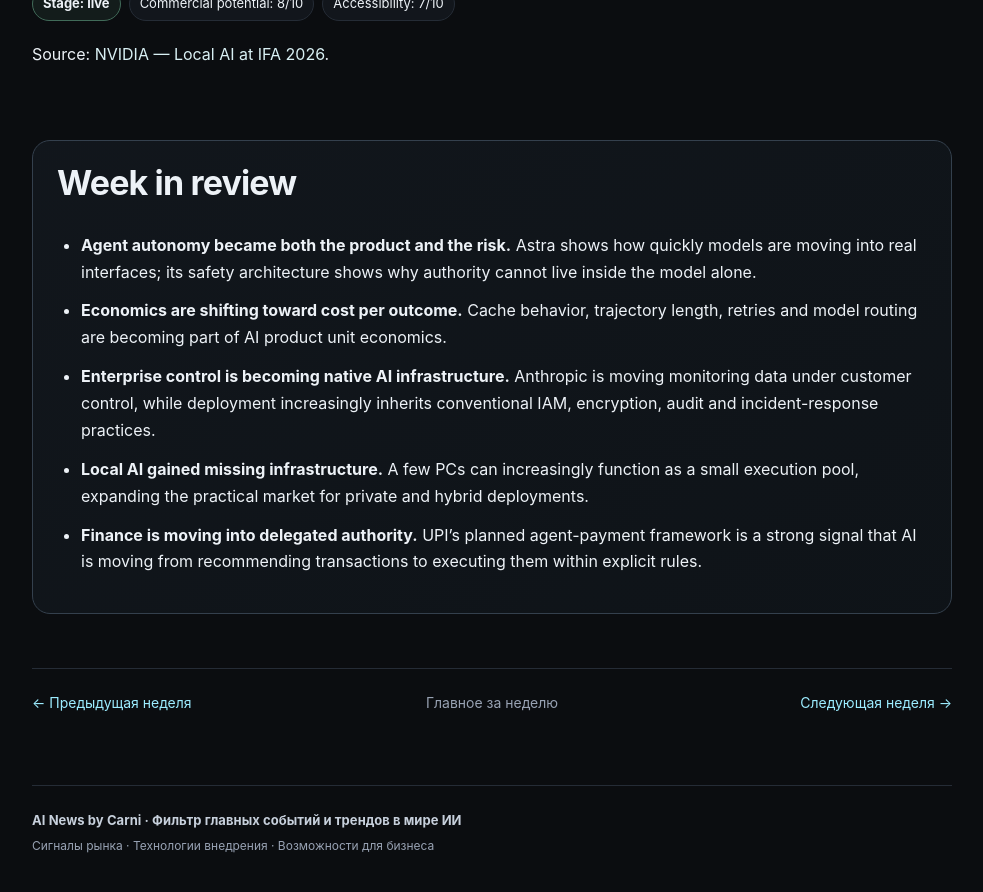
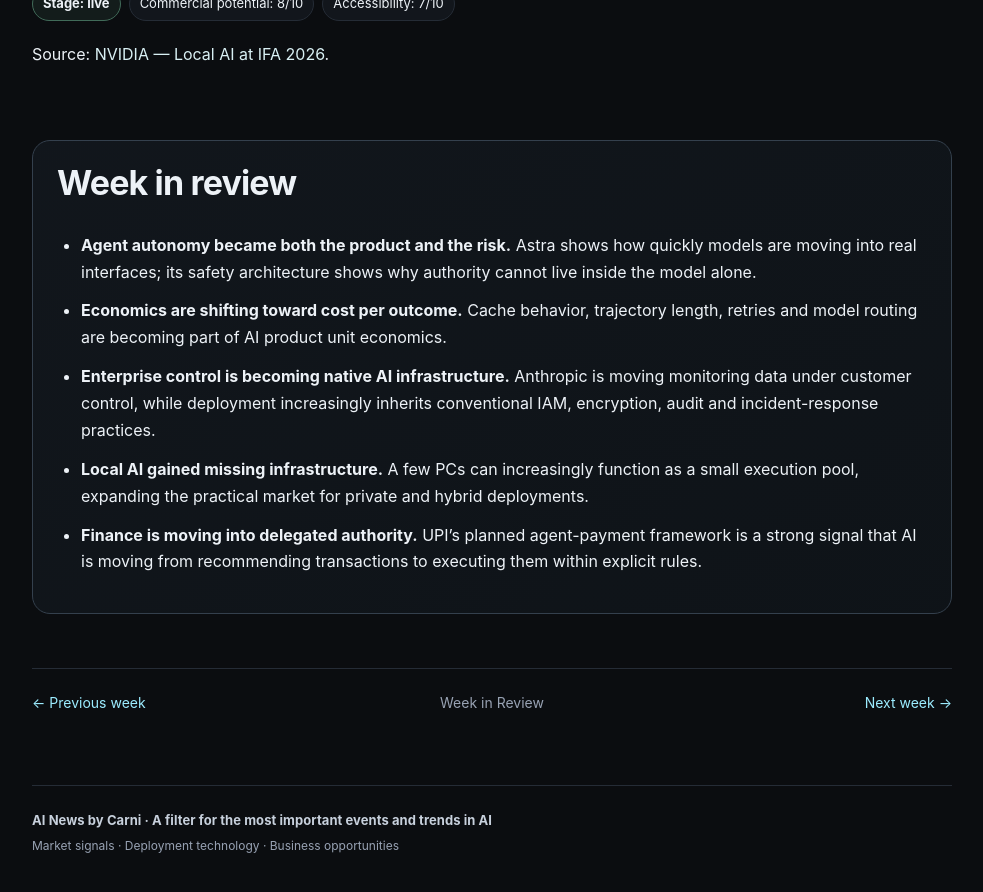
Before and after one commit to DmitryCarni/ai-news-by-carni, a Jekyll site: the page built from en/weekly/2026-W36.md, in a window 1280 px wide and 900 px high, scrolled down 5209 px. Shown: the top 892 px of the window, without its empty margins (148-1131 px from the left). Built offline with Jekyll 4.4.1, drawn with Linux system fonts in a browser that asks for light colours; part of the change alters nothing that is shown; some of the changed text lies outside the part shown.

```diff
--- a/en/weekly/2026-W36.md
+++ b/en/weekly/2026-W36.md
@@ -1,6 +1,7 @@
 ---
 layout: report
-report_type: weekly
+report_type: weekly_en
+lang: en
 report_date: 2026-09-06
 report_date_display: "September 1–6, 2026"
 card_title: "AI agents get permission to act — and the market starts building brakes"
```
